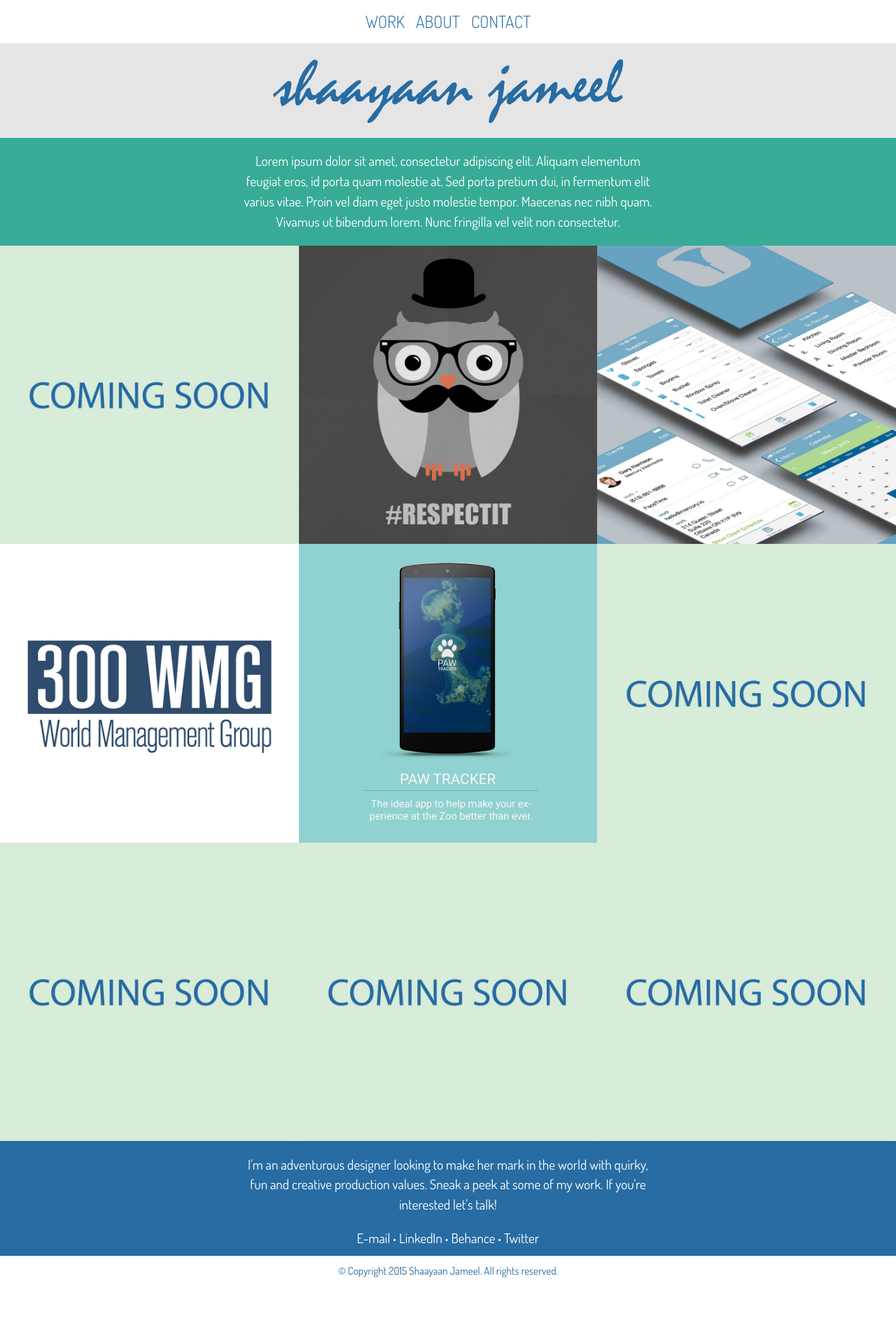
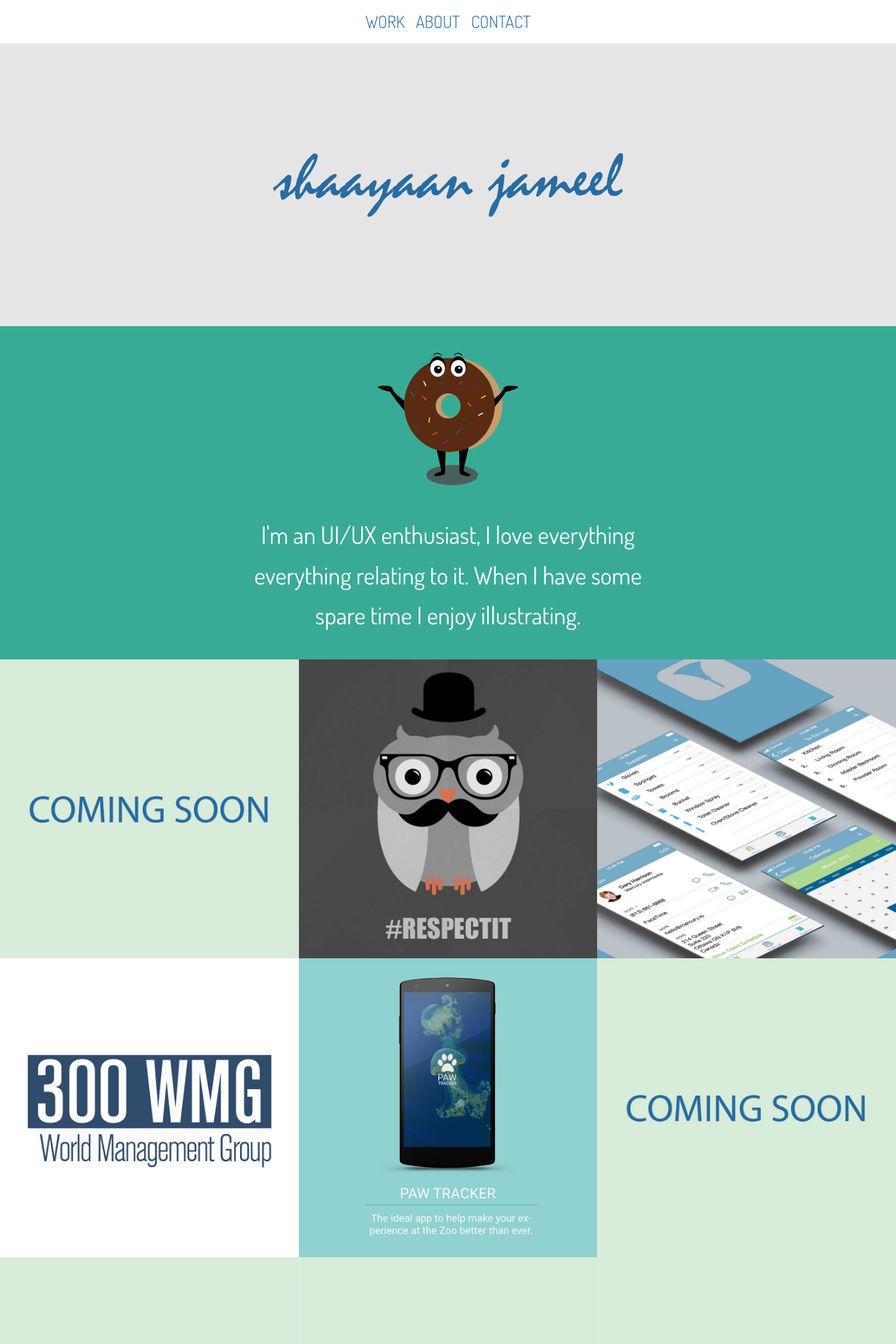
Before and after one commit to shaayaanjameel/portfolio, a Jekyll site: the page built from index.html, in a window 1280 px wide. Shown: the top 1920 px of the page at 70% size. Built offline with Jekyll 4.4.1, drawn with Linux system fonts in a browser that asks for light colours; Markdown is read by kramdown in place of the engine named in the settings; before the commit the page ends 1838 px from its top, so only the background shows below that.

Commit message:
updated about and intro

```diff
--- a/css/main.css
+++ b/css/main.css
@@ -74,7 +74,7 @@
   width: calc(100% - 1em);
   max-width: 500px;
   margin: 0 .5em;
-  padding: 1em 0;
+  padding: 8em 0;
   display: block;
 }
 
@@ -93,11 +93,18 @@
   background-color: #38AB96;
 }
 
-.intro p {
+.intro h1 {
   max-width: 600px;
   margin: 0 .5em;
   color: white;
   padding: 1em 0;
+  font-weight: 400;
+}
+
+.donut {
+  width: calc(100% - 1em);
+  margin: 2em .5em 0;
+  max-width: 200px;
 }
 
 .img-flex {
@@ -160,11 +167,12 @@
   text-align: left;
 }
 
-.about p {
+.about h2 {
   color: white;
   max-width: 600px;
   margin: 0 .5em;
   padding: 1em 0;
+  font-weight: 400;
 }
 
 .socialmedia a {
@@ -226,7 +234,7 @@
     padding-bottom: 0;
   }
 
-  .about p {
+  .about h2 {
     margin: 0 auto;
   }
 
@@ -238,11 +246,7 @@
 
 @media only screen and (min-width: 38.5em) {
 
-  .intro p {
-    margin: 0 auto;
-  }
-
-  .about2 p {
+  .intro h1 {
     margin: 0 auto;
   }
 
--- a/index.html
+++ b/index.html
@@ -9,7 +9,8 @@
 
 <main id="main" role="main">
   <div class="intro">
-    <p>Lorem ipsum dolor sit amet, consectetur adipiscing elit. Aliquam elementum feugiat eros, id porta quam molestie at. Sed porta pretium dui, in fermentum elit varius vitae. Proin vel diam eget justo molestie tempor. Maecenas nec nibh quam. Vivamus ut bibendum lorem. Nunc fringilla vel velit non consectetur.</p>
+    <img class="donut" src="{{site.baseurl}}/images/hello.svg" alt="Hello!">
+    <h1>I'm an UI/UX enthusiast, I love everything everything relating to it. When I have some spare time I enjoy illustrating.</h1>
   </div>
 
   <div class="grid">
@@ -70,7 +71,8 @@
 
   <div class="info">
     <div id="about" class="about">
-      <p>I'm an adventurous designer looking to make her mark in the world with quirky, fun and creative production values. Sneak a peek at some of my work. If you're interested let's talk!</p>
+      <img class="donut" src="{{site.baseurl}}/images/hello.svg" alt="Let's Talk!">
+      <h2>I'm an adventurous designer looking to make her mark in the world with quirky, fun and creative production values. Sneak a peek at some of my work. If you're interested let's talk!</2>
     </div>
 
     <div id="contact" class="socialmedia">
--- a/portfolio/300-wmg.html
+++ b/portfolio/300-wmg.html
@@ -11,9 +11,6 @@
   - thumb: 300-mindmap.jpg
     desc: A mindmap to help initiate a concept.
 
-  - thumb: 300-sketches.jpg
-    desc: A series of sketches for the concept of 300 WMG.
-
   - thumb: 300-logo-concept.jpg
     desc: The final 2 logo concepts.
 
```
Also changed, not shown: images/hello.svg (added).
